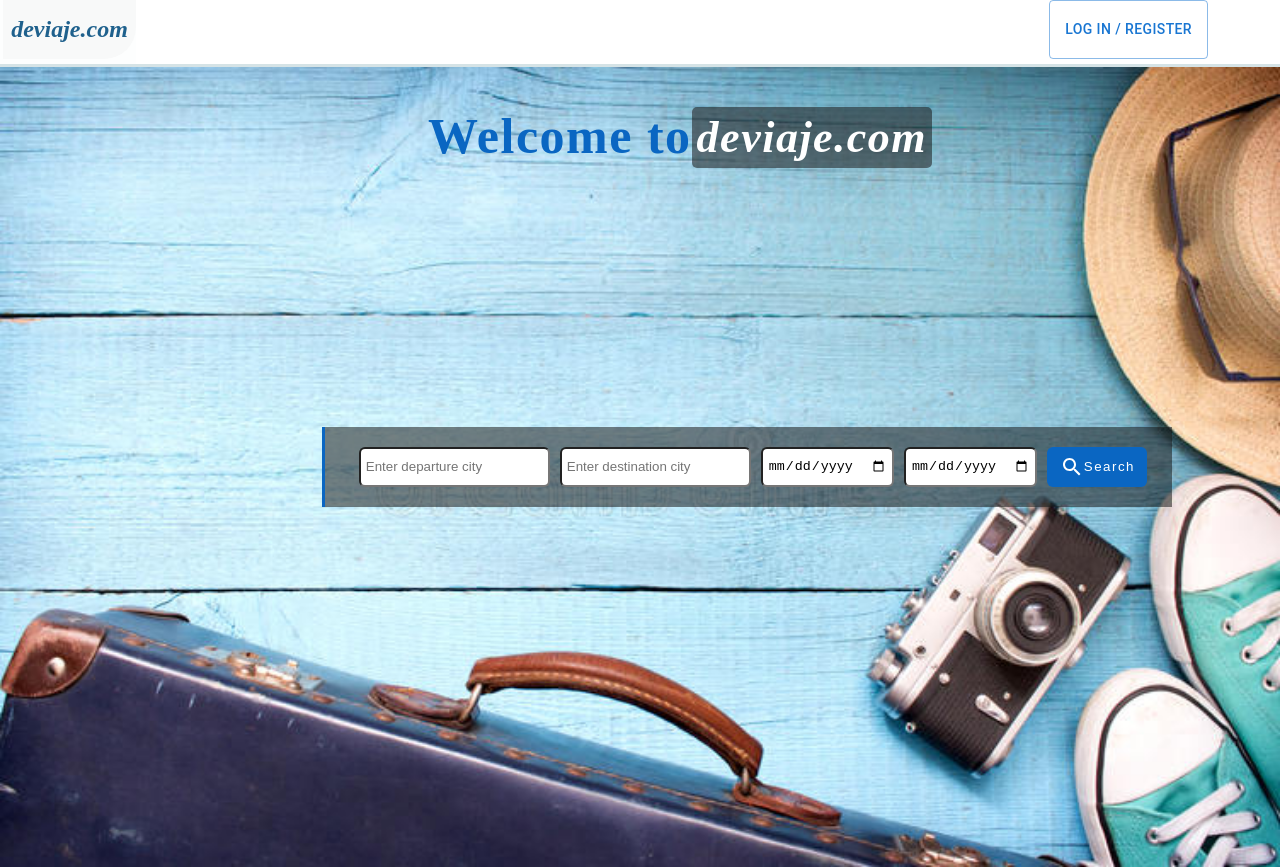
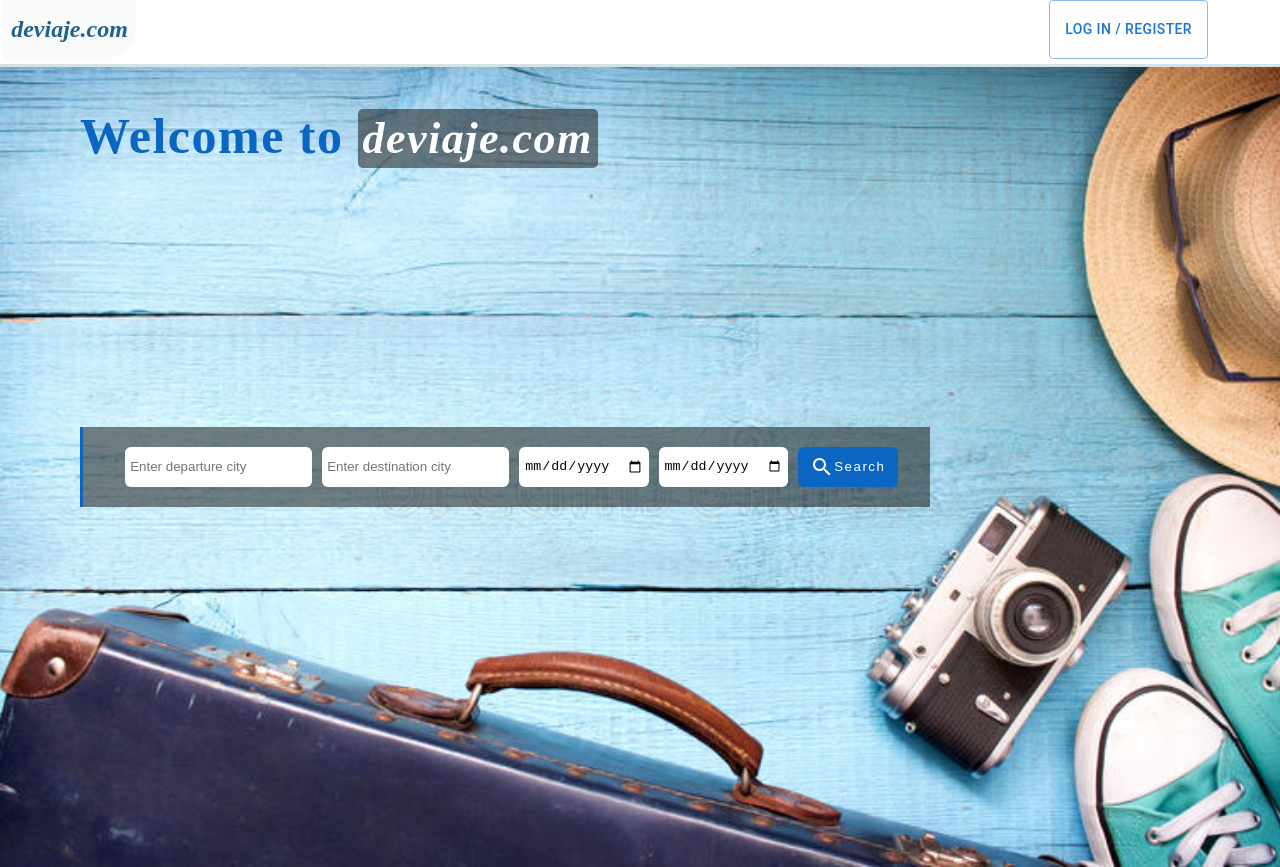
Before and after one commit to daviddflix/deviaje.com, a React (Create React App) app: page / in a window 1280 px wide. Built offline with nearby package versions, Linux system fonts and the light colour scheme; no server answers.

Commit message:
conecting landing to home

```diff
--- a/src/components/Landing/Landing.jsx
+++ b/src/components/Landing/Landing.jsx
@@ -1,7 +1,43 @@
 import SearchIcon from "@mui/icons-material/Search";
+import { useState } from "react";
+import { useDispatch } from "react-redux";
+import { useHistory } from "react-router-dom/cjs/react-router-dom.min";
+import { getFlightsInfo } from "../../Redux/actions/actions";
 import s from "./Landing.module.css";
+import validate from './utils/validate';
 
 function Landing() {
+
+  const dispatch = useDispatch()
+
+  const history = useHistory()
+
+  const [input, setInput] = useState({
+    fly_from: "",
+    fly_to: "",
+    dateFrom: "",
+    dateTo: "",
+  })
+
+  const [errors, setErrors] = useState({})
+
+  let handleInputChange = e => {
+    setInput(prev => ({
+      ...prev,
+      [e.target.name]: e.target.value
+    }))
+    setErrors(validate({
+      ...input,
+      [e.target.name]: e.target.value
+    }))
+  }
+
+  const handleClick = e => {
+    e.preventDefault()
+    dispatch(getFlightsInfo(input))
+    history.push('/home')
+  }
+
   return (
     <>
       <div className={s.fondo}>
@@ -9,22 +45,70 @@ function Landing() {
           Welcome to <span className={s.url}>deviaje.com</span>
         </h1>
         <div className={s.flex}>
+          <div className={s.boxErrors}>
             <input
               type="text"
               placeholder="Enter departure city"
+              value={input.fly_from}
+              onChange={e => handleInputChange(e)}
+              name="fly_from"
               className={s.input}
             />
+            {
+              errors.fly_from && <div className={s.errors}>{errors.fly_from}</div>
+            }
+          </div>
+          <div className={s.boxErrors}>
             <input
               type="text"
               placeholder="Enter destination city"
+              value={input.fly_to}
+              onChange={e => handleInputChange(e)}
+              name="fly_to"
               className={s.input}
             />
-          <input type="date" placeholder="Date" className={s.date} />
-          <input type="date" className={s.date} />
-          <button className={s.btn}>
+            {
+              errors.fly_to && <div className={s.errors}>{errors.fly_to}</div>
+            }
+          </div>
+
+          <div className={s.boxErrors}>
+            <input type="date"
+              placeholder="Date"
+              value={input.dateFrom}
+              onChange={e => handleInputChange(e)}
+              name="dateFrom"
+              className={s.date}
+            />
+            {
+              errors.dateFrom && <div className={s.errors}>{errors.dateFrom}</div>
+            }
+          </div>
+
+          <div className={s.boxErrors}>
+            <input type="date"
+              value={input.dateTo}
+              onChange={e => handleInputChange(e)}
+              name="dateTo"
+              className={s.date}
+            />
+            {
+              errors.dateTo && <div className={s.errors}>{errors.dateTo}</div>
+            }
+          </div>
+
+          {
+            Object.keys(errors).length === 0 && input.fly_to && input.fly_from && input.dateFrom && input.dateTo ?
+              (<button className={s.btn} type="submit" onClick={e => handleClick(e)}>
+                <SearchIcon />
+                Search
+              </button>)
+              : <button className={s.btn} type="submit" onClick={e => handleClick(e)} disabled>
                 <SearchIcon />
                 Search
               </button>
+          }
+
         </div>
       </div>
     </>
--- a/src/components/Landing/Landing.module.css
+++ b/src/components/Landing/Landing.module.css
@@ -21,8 +21,8 @@ body{
     padding-top: 40px;
     color: #0a66c2;
     letter-spacing: 1.5px;
-    display:flex;
-    justify-content: center;
+    /* display:flex;
+    justify-content: center; */
 }
 
 .url{
@@ -53,7 +53,7 @@ body{
 .flex{
     position: absolute;
     top: 50%;
-    left: 22%;
+    left: 40px;
     width: 850px;
     height: 80px;
     -webkit-transform: translateY(-50%);
@@ -73,6 +73,8 @@ body{
     margin-left: 10px;
     padding: 5px;
     border-radius: 6px;
+    border: none;
+    outline: none;
 }
 
 .date{
@@ -80,4 +82,18 @@ body{
     margin-left: 10px;
     padding: 5px;
     border-radius: 6px;
+    border: none;
+    outline: none;
 }
+
+.errors{
+    color: red;
+    margin-top: 5px;
+    margin-left: 5px;
+    padding-left: 5px;
+}
+
+.boxErrors{
+    display: flex;
+    flex-direction: column;
+}
--- /dev/null
+++ b/src/components/Landing/utils/validate.js
@@ -0,0 +1,22 @@
+function validate(input){
+    let errors = {}
+    if(!input.fly_from){
+        errors.fly_from = "Departure city required"
+    }
+    if(!input.fly_to){
+        errors.fly_to = "Destination required"
+    } else if(input.fly_to.toLowerCase() === input.fly_from.toLowerCase()){
+        errors.fly_to = "Origin and destination cant be the same"
+    }
+    if(!input.dateFrom){
+        errors.dateFrom = "Departure date required"
+    }
+    if(!input.dateTo){
+        errors.dateTo = "Return date required"
+    } else if(Date.parse(input.dateTo) < Date.parse(input.dateFrom)){
+        errors.dateTo = "Return date must be after departure date"
+    }
+    return errors
+}
+
+module.exports = validate;
```
Also changed, not shown: src/components/Home/Home.jsx (+0 -20 lines). Lines whose indentation alone changed are shown as unchanged.
